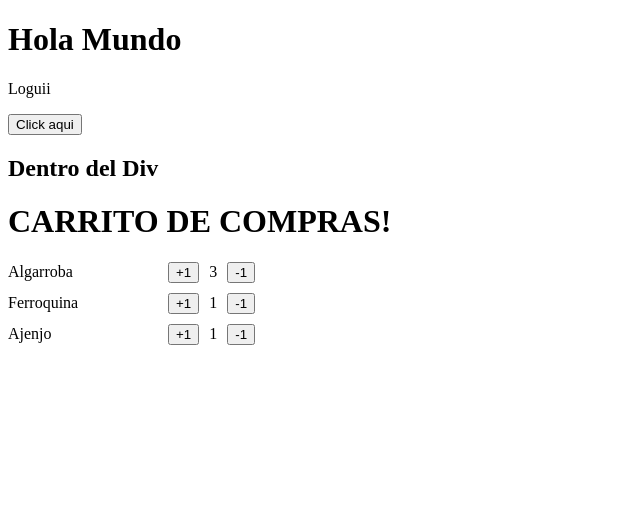
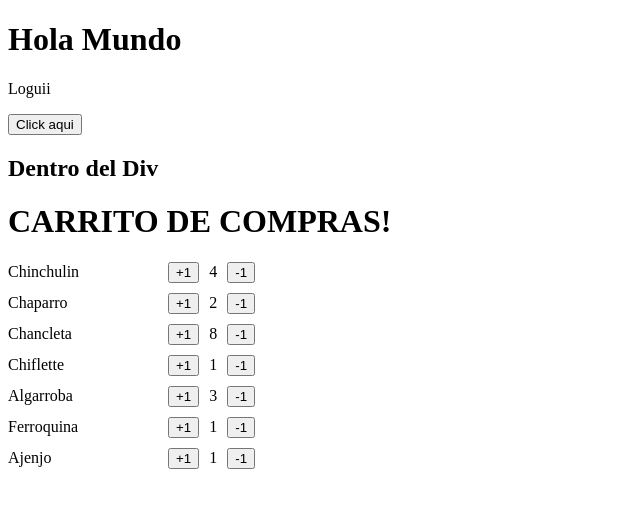
Before and after one commit to lombardo91/Primer-App-en-React-2026, a React (Vite) app: page / in a window 1280 px wide. Shown: the top 508 px of the page, without its empty margins (0-640 px from the left). Built offline with nearby package versions, Linux system fonts and the light colour scheme.

Commit message:
continuando

```diff
--- a/src/PrimerComponente.tsx
+++ b/src/PrimerComponente.tsx
@@ -1,4 +1,17 @@
 import ProductoCarrito from "./mini-merca/ProductoCarrito";
+
+interface ProductoNombre {
+    nompbreProducto: string;
+    cantidad: number;
+}
+
+const productoNombre: ProductoNombre[] = [
+    {nompbreProducto: 'Chinchulin', cantidad: 4},
+    {nompbreProducto: 'Chaparro', cantidad: 2},
+    {nompbreProducto: 'Chancleta', cantidad: 8},
+    {nompbreProducto: 'Chiflette', cantidad: 1},
+];
+
 
 export function PrimerComponenteApp() {
    return(
@@ -17,9 +30,17 @@ export function PrimerComponenteApp() {
 
 
     <h1>CARRITO DE COMPRAS!</h1>
+
+    {
+        productoNombre.map(( {nompbreProducto, cantidad} ) => (
+            < ProductoCarrito key={nompbreProducto} producto={nompbreProducto} cantidad= {cantidad} />
+        )
+    )}
+
     <ProductoCarrito producto="Algarroba" cantidad= {3} />
     <ProductoCarrito producto="Ferroquina" cantidad= {1} />
     <ProductoCarrito producto="Ajenjo " cantidad= { 1 } />
+
     </>
    );
 }
--- a/src/main.tsx
+++ b/src/main.tsx
@@ -9,4 +9,4 @@ createRoot(document.getElementById('root')!).render(
 {/*<MyNombreCompletoApp/>*/}
     </StrictMode>,
 )
-// Quede en el video 43 por hacer
+// quede en 44 hacer!
```
